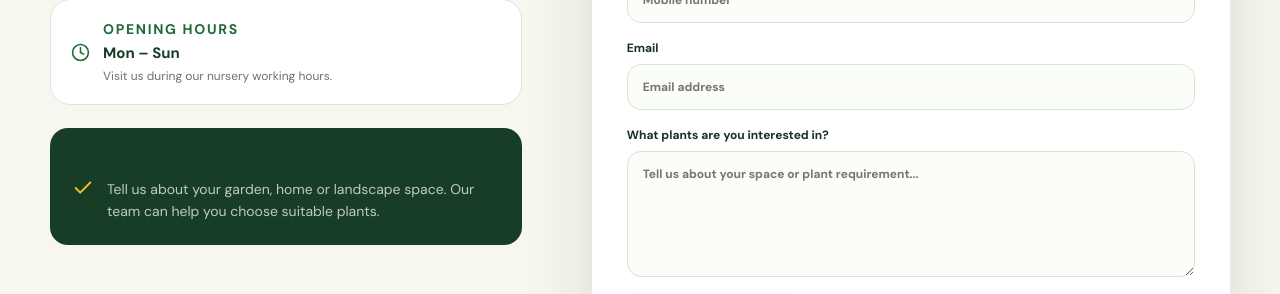
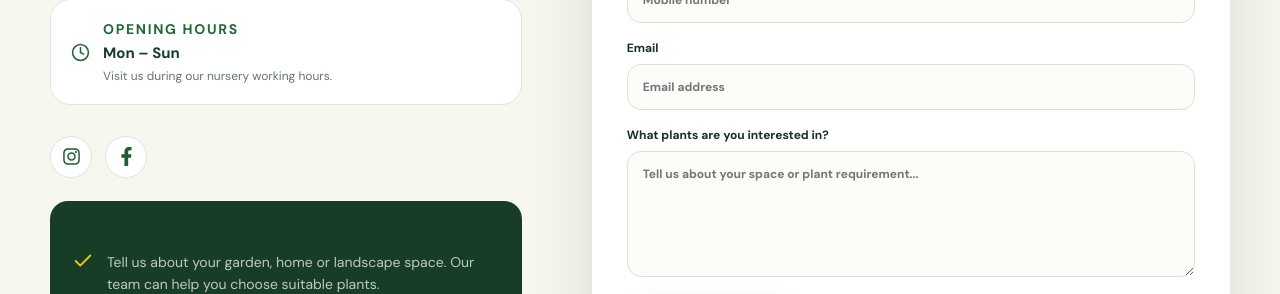
Before and after one commit to prasadch9/Sri-Suryadeva-Nursery, a Next.js app: page /contact in a window 1280 px wide. Shown: the part 980-1274 px from the top of the page. Built offline with nearby package versions, Linux system fonts and the light colour scheme.

Commit message:
Update contact page

```diff
--- a/app/contact/page.jsx
+++ b/app/contact/page.jsx
@@ -2,6 +2,7 @@
 
 import { useState } from "react";
 import Link from "next/link";
+
 import {
   FiClock,
   FiMail,
@@ -11,6 +12,8 @@ import {
   FiArrowUpRight,
   FiCheck,
 } from "react-icons/fi";
+
+import { FaInstagram, FaFacebookF } from "react-icons/fa";
 
 export default function Contact() {
   const [sent, setSent] = useState(false);
@@ -41,13 +44,11 @@ export default function Contact() {
         </div>
       </section>
 
-
       {/* =========================================
           CONTACT DETAILS + FORM
       ========================================= */}
       <section className="section contact-main-section">
         <div className="container">
-
           <div className="contact-grid">
 
             {/* LEFT - CONTACT DETAILS */}
@@ -68,7 +69,6 @@ export default function Contact() {
                 </div>
               </div>
 
-
               {/* Phone */}
               <div className="contact-card">
                 <FiPhone />
@@ -86,7 +86,6 @@ export default function Contact() {
                 </div>
               </div>
 
-
               {/* Email */}
               <div className="contact-card">
                 <FiMail />
@@ -101,7 +100,6 @@ export default function Contact() {
                   </p>
                 </div>
               </div>
-
 
               {/* Opening Hours */}
               <div className="contact-card">
@@ -118,6 +116,26 @@ export default function Contact() {
                 </div>
               </div>
 
+              {/* Social Media */}
+              <div className="social-links">
+                <a
+                  href="#"
+                  target="_blank"
+                  rel="noopener noreferrer"
+                  aria-label="Instagram"
+                >
+                  <FaInstagram />
+                </a>
+
+                <a
+                  href="#"
+                  target="_blank"
+                  rel="noopener noreferrer"
+                  aria-label="Facebook"
+                >
+                  <FaFacebookF />
+                </a>
+              </div>
 
               {/* Help Box */}
               <div className="contact-mini-box">
@@ -132,16 +150,13 @@ export default function Contact() {
                   </p>
                 </div>
               </div>
-
             </div>
-
 
             {/* RIGHT - ENQUIRY FORM */}
             <form
               className="contact-form"
               onSubmit={handleSubmit}
             >
-
               <p className="kicker">Send an enquiry</p>
 
               <h2>
@@ -153,7 +168,6 @@ export default function Contact() {
                 Send us your requirements and we’ll get back to you.
               </p>
 
-
               <label>
                 Name
 
@@ -163,7 +177,6 @@ export default function Contact() {
                   placeholder="Your name"
                 />
               </label>
-
 
               <label>
                 Phone
@@ -175,7 +188,6 @@ export default function Contact() {
                 />
               </label>
 
-
               <label>
                 Email
 
@@ -185,7 +197,6 @@ export default function Contact() {
                   placeholder="Email address"
                 />
               </label>
-
 
               <label>
                 What plants are you interested in?
@@ -197,7 +208,6 @@ export default function Contact() {
                 />
               </label>
 
-
               <button
                 className="btn btn-primary"
                 type="submit"
@@ -206,26 +216,20 @@ export default function Contact() {
 
                 <FiSend />
               </button>
-
             </form>
-
           </div>
-
         </div>
       </section>
-
 
       {/* =========================================
           WHY VISIT US
       ========================================= */}
       <section className="section contact-story-section">
         <div className="container">
-
           <div className="contact-story-grid">
 
             {/* IMAGE */}
             <div className="contact-story-image">
-
               <img
                 src="/unnamed (9).webp"
                 alt="Sri Suryadeva Nursery plants"
@@ -240,13 +244,10 @@ export default function Contact() {
                   with nature
                 </p>
               </div>
-
             </div>
-
 
             {/* CONTENT */}
             <div className="contact-story-content">
-
               <p className="kicker">
                 Why visit us
               </p>
@@ -271,10 +272,8 @@ export default function Contact() {
                 nursery is here to help you choose the right plants.
               </p>
 
-
               {/* BENEFITS */}
               <div className="contact-benefits">
-
                 <div>
                   <FiCheck />
                   <span>Wide variety of plants</span>
@@ -294,9 +293,7 @@ export default function Contact() {
                   <FiCheck />
                   <span>Quality greenery</span>
                 </div>
-
               </div>
-
 
               <Link
                 href="/our-plants"
@@ -305,26 +302,20 @@ export default function Contact() {
                 Explore Our Plants
                 <FiArrowUpRight />
               </Link>
-
             </div>
-
           </div>
-
         </div>
       </section>
-
 
       {/* =========================================
           VISIT OUR NURSERY
       ========================================= */}
       <section className="section visit-section">
         <div className="container">
-
           <div className="visit-grid">
 
             {/* IMAGE */}
             <div className="visit-image">
-
               <img
                 src="/unnamed (23).webp"
                 alt="Sri Suryadeva Nursery Kadiyam"
@@ -334,13 +325,10 @@ export default function Contact() {
                 <span>SRI SURYADEVA</span>
                 <b>NURSERY</b>
               </div>
-
             </div>
-
 
             {/* CONTENT */}
             <div className="visit-content">
-
               <p className="kicker">
                 Visit our nursery
               </p>
@@ -364,10 +352,8 @@ export default function Contact() {
                 space.
               </p>
 
-
               {/* POINTS */}
               <div className="visit-points">
-
                 <div>
                   <FiCheck />
                   <span>Wide collection of plants</span>
@@ -387,13 +373,10 @@ export default function Contact() {
                   <FiCheck />
                   <span>Friendly plant guidance</span>
                 </div>
-
               </div>
-
 
               {/* ADDRESS */}
               <div className="visit-address">
-
                 <FiMapPin />
 
                 <div>
@@ -407,9 +390,7 @@ export default function Contact() {
                     Kadiyam, Andhra Pradesh, India
                   </span>
                 </div>
-
               </div>
-
 
               {/* PHONE BUTTON */}
               <a
@@ -419,25 +400,19 @@ export default function Contact() {
                 Call / WhatsApp
                 <FiPhone />
               </a>
-
             </div>
-
           </div>
-
         </div>
       </section>
-
 
       {/* =========================================
           FINAL CTA
       ========================================= */}
       <section className="section contact-cta-section">
         <div className="container">
-
           <div className="contact-cta">
 
             <div>
-
               <p className="kicker">
                 Let’s grow together
               </p>
@@ -452,12 +427,9 @@ export default function Contact() {
                 Have questions about plants, pricing or availability?
                 We would love to hear from you.
               </p>
-
             </div>
 
-
             <div className="cta-actions">
-
               <a
                 href="tel:+919948574718"
                 className="btn btn-primary"
@@ -466,7 +438,6 @@ export default function Contact() {
                 <FiPhone />
               </a>
 
-
               <Link
                 href="/our-plants"
                 className="btn btn-outline"
@@ -474,11 +445,9 @@ export default function Contact() {
                 View Plants
                 <FiArrowUpRight />
               </Link>
-
             </div>
 
           </div>
-
         </div>
       </section>
 
--- a/app/globals.css
+++ b/app/globals.css
@@ -2056,3 +2056,29 @@ button,input,textarea{font:inherit}
     font-size: 22px;
   }
 }
+
+.social-links {
+  display: flex;
+  gap: 12px;
+  margin-top: 18px;
+}
+
+.social-links a {
+  width: 42px;
+  height: 42px;
+  display: flex;
+  align-items: center;
+  justify-content: center;
+  border-radius: 50%;
+  background: #ffffff;
+  color: #1f5d35;
+  border: 1px solid rgba(31, 93, 53, 0.15);
+  font-size: 19px;
+  transition: all 0.3s ease;
+}
+
+.social-links a:hover {
+  transform: translateY(-3px);
+  background: #1f5d35;
+  color: #ffffff;
+}
```
